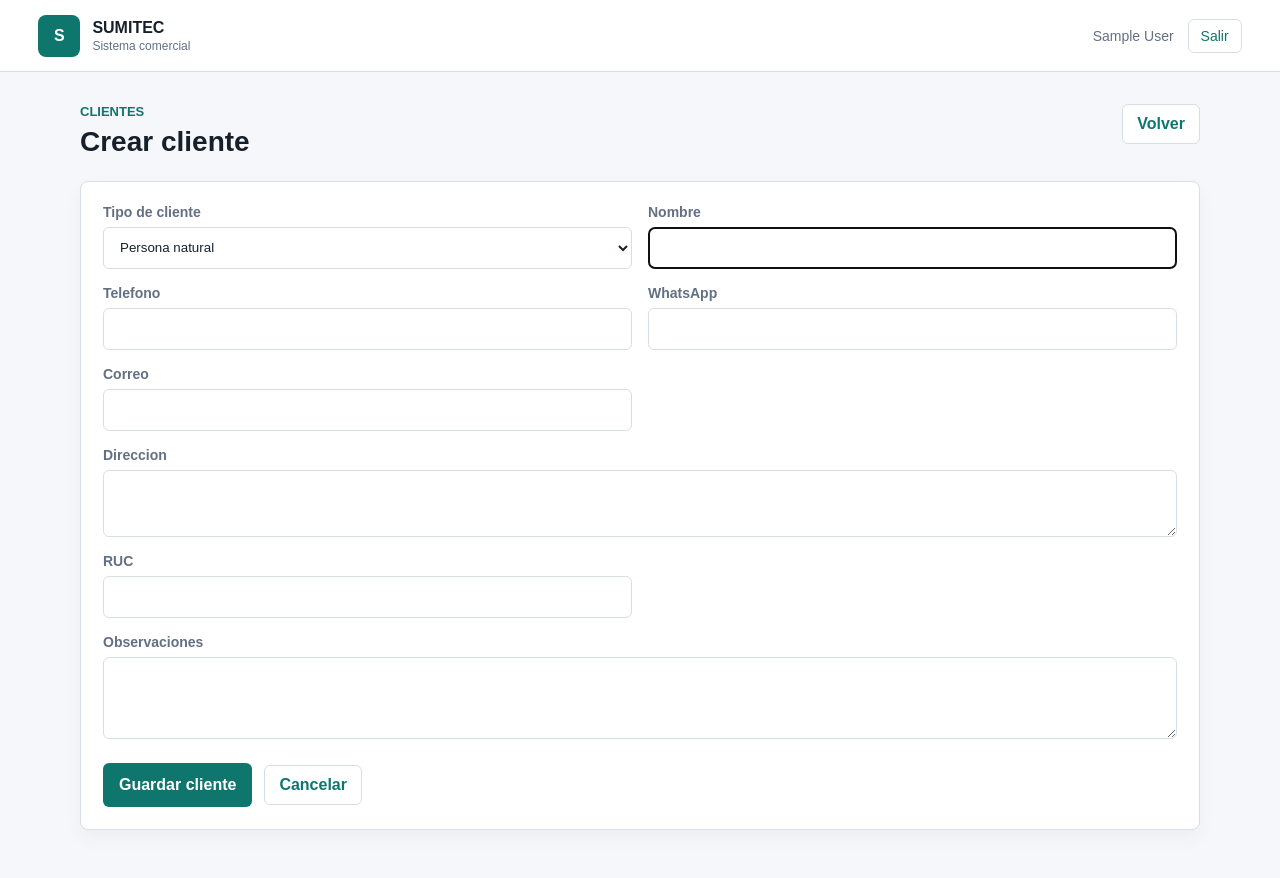
After one commit to lpalacios93/sumitec, a Django app: page /clientes/nuevo/ in a window 1280 px wide. The commit adds this page. Run offline with Django 5.2, Linux system fonts and the light colour scheme; the visitor is signed in with stand-in values (Sample User, id 1).

Commit message:
Implementar modulo de clientes

```diff
--- /dev/null
+++ b/customers/forms.py
@@ -0,0 +1,27 @@
+from django import forms
+
+from .models import Customer
+
+
+class CustomerForm(forms.ModelForm):
+    class Meta:
+        model = Customer
+        fields = [
+            "customer_type",
+            "name",
+            "phone",
+            "whatsapp",
+            "email",
+            "address",
+            "ruc",
+            "notes",
+        ]
+        widgets = {
+            "customer_type": forms.Select(),
+            "name": forms.TextInput(attrs={"autofocus": True}),
+            "phone": forms.TextInput(),
+            "whatsapp": forms.TextInput(),
+            "email": forms.EmailInput(),
+            "address": forms.Textarea(attrs={"rows": 3}),
+            "notes": forms.Textarea(attrs={"rows": 4}),
+        }
--- a/customers/models.py
+++ b/customers/models.py
@@ -1,4 +1,49 @@
+from django.conf import settings
 from django.db import models
 
 
-# Customer models will be implemented in the customers stage.
+class Customer(models.Model):
+    class CustomerType(models.TextChoices):
+        NATURAL = "natural", "Persona natural"
+        COMPANY = "company", "Empresa"
+        GOVERNMENT = "government", "Institucion"
+        OTHER = "other", "Otro"
+
+    customer_type = models.CharField(
+        "tipo de cliente",
+        max_length=20,
+        choices=CustomerType.choices,
+        default=CustomerType.NATURAL,
+    )
+    name = models.CharField("nombre", max_length=180)
+    phone = models.CharField("telefono", max_length=30, blank=True)
+    whatsapp = models.CharField("WhatsApp", max_length=30, blank=True)
+    email = models.EmailField("correo", blank=True)
+    address = models.TextField("direccion", blank=True)
+    ruc = models.CharField("RUC", max_length=30, blank=True)
+    notes = models.TextField("observaciones", blank=True)
+    created_by = models.ForeignKey(
+        settings.AUTH_USER_MODEL,
+        on_delete=models.SET_NULL,
+        null=True,
+        blank=True,
+        related_name="customers_created",
+        verbose_name="creado por",
+    )
+    created_at = models.DateTimeField("creado el", auto_now_add=True)
+    updated_at = models.DateTimeField("actualizado el", auto_now=True)
+
+    class Meta:
+        ordering = ["name"]
+        verbose_name = "cliente"
+        verbose_name_plural = "clientes"
+        indexes = [
+            models.Index(fields=["name"]),
+            models.Index(fields=["phone"]),
+            models.Index(fields=["whatsapp"]),
+            models.Index(fields=["email"]),
+            models.Index(fields=["ruc"]),
+        ]
+
+    def __str__(self):
+        return self.name
--- /dev/null
+++ b/customers/urls.py
@@ -0,0 +1,12 @@
+from django.urls import path
+
+from . import views
+
+
+app_name = "customers"
+
+urlpatterns = [
+    path("", views.CustomerListView.as_view(), name="list"),
+    path("nuevo/", views.CustomerCreateView.as_view(), name="create"),
+    path("<int:pk>/editar/", views.CustomerUpdateView.as_view(), name="update"),
+]
--- /dev/null
+++ b/customers/views.py
@@ -0,0 +1,96 @@
+from django.contrib import messages
+from django.contrib.auth.mixins import LoginRequiredMixin
+from django.db.models import Q
+from django.urls import reverse_lazy
+from django.views.generic import CreateView, ListView, UpdateView
+
+from .forms import CustomerForm
+from .models import Customer
+
+
+class CustomerListView(LoginRequiredMixin, ListView):
+    model = Customer
+    template_name = "customers/customer_list.html"
+    context_object_name = "customers"
+    paginate_by = 15
+
+    def get_queryset(self):
+        queryset = Customer.objects.select_related("created_by").order_by("name")
+        query = self.request.GET.get("q", "").strip()
+        if query:
+            queryset = queryset.filter(
+                Q(name__icontains=query)
+                | Q(phone__icontains=query)
+                | Q(whatsapp__icontains=query)
+                | Q(email__icontains=query)
+                | Q(ruc__icontains=query)
+            )
+        return queryset
+
+    def get_context_data(self, **kwargs):
+        context = super().get_context_data(**kwargs)
+        context["query"] = self.request.GET.get("q", "").strip()
+        return context
+
+
+class DuplicateWarningMixin:
+    def form_valid(self, form):
+        response = super().form_valid(form)
+        duplicate_messages = self.get_duplicate_messages(self.object)
+        for warning in duplicate_messages:
+            messages.warning(self.request, warning)
+        return response
+
+    def get_duplicate_messages(self, customer):
+        checks = [
+            ("RUC", customer.ruc),
+            ("telefono", customer.phone),
+            ("WhatsApp", customer.whatsapp),
+            ("correo", customer.email),
+        ]
+        warnings = []
+        for label, value in checks:
+            if not value:
+                continue
+            exists = (
+                Customer.objects.exclude(pk=customer.pk)
+                .filter(**{f"{self.get_lookup_field(label)}__iexact": value})
+                .exists()
+            )
+            if exists:
+                warnings.append(
+                    f"Advertencia: ya existe otro cliente con el mismo {label}."
+                )
+        return warnings
+
+    @staticmethod
+    def get_lookup_field(label):
+        return {
+            "RUC": "ruc",
+            "telefono": "phone",
+            "WhatsApp": "whatsapp",
+            "correo": "email",
+        }[label]
+
+
+class CustomerCreateView(LoginRequiredMixin, DuplicateWarningMixin, CreateView):
+    model = Customer
+    form_class = CustomerForm
+    template_name = "customers/customer_form.html"
+    success_url = reverse_lazy("customers:list")
+
+    def form_valid(self, form):
+        form.instance.created_by = self.request.user
+        messages.success(self.request, "Cliente creado correctamente.")
+        return super().form_valid(form)
+
+
+class CustomerUpdateView(LoginRequiredMixin, DuplicateWarningMixin, UpdateView):
+    model = Customer
+    form_class = CustomerForm
+    template_name = "customers/customer_form.html"
+    success_url = reverse_lazy("customers:list")
+
+    def form_valid(self, form):
+        messages.success(self.request, "Cliente actualizado correctamente.")
+        return super().form_valid(form)
--- a/static/css/app.css
+++ b/static/css/app.css
@@ -200,6 +200,180 @@ input {
     margin-bottom: 24px;
 }
 
+.page-heading {
+    display: flex;
+    align-items: flex-start;
+    justify-content: space-between;
+    gap: 18px;
+    margin-bottom: 22px;
+}
+
+.page-heading p {
+    margin: 0 0 6px;
+    color: var(--primary);
+    font-size: 13px;
+    font-weight: 700;
+    text-transform: uppercase;
+}
+
+.page-heading h1 {
+    margin: 0;
+    font-size: 28px;
+    line-height: 1.2;
+}
+
+.primary-link-button,
+.secondary-link-button,
+.search-form button {
+    display: inline-flex;
+    align-items: center;
+    justify-content: center;
+    min-height: 40px;
+    padding: 9px 14px;
+    border-radius: 6px;
+    font-weight: 700;
+}
+
+.primary-link-button {
+    color: #fff;
+    background: var(--primary);
+}
+
+.secondary-link-button {
+    color: var(--primary);
+    background: #fff;
+    border: 1px solid var(--line);
+}
+
+.toolbar,
+.table-panel,
+.form-panel {
+    background: var(--surface);
+    border: 1px solid var(--line);
+    border-radius: 8px;
+    box-shadow: 0 8px 20px rgba(20, 33, 61, 0.04);
+}
+
+.toolbar {
+    padding: 16px;
+    margin-bottom: 16px;
+}
+
+.search-form {
+    display: flex;
+    align-items: center;
+    gap: 10px;
+}
+
+.search-form input {
+    flex: 1;
+    min-width: 180px;
+    min-height: 40px;
+    padding: 9px 12px;
+    border: 1px solid var(--line);
+    border-radius: 6px;
+}
+
+.search-form button {
+    color: #fff;
+    background: var(--primary);
+    border: 0;
+    cursor: pointer;
+}
+
+.table-panel {
+    overflow: hidden;
+}
+
+.table-scroll {
+    overflow-x: auto;
+}
+
+.data-table {
+    width: 100%;
+    min-width: 780px;
+    border-collapse: collapse;
+}
+
+.data-table th,
+.data-table td {
+    padding: 13px 14px;
+    border-bottom: 1px solid var(--line);
+    text-align: left;
+    vertical-align: middle;
+}
+
+.data-table th {
+    color: var(--muted);
+    background: var(--surface-muted);
+    font-size: 13px;
+    text-transform: uppercase;
+}
+
+.data-table td small {
+    display: block;
+    margin-top: 4px;
+    color: var(--muted);
+}
+
+.empty-state {
+    color: var(--muted);
+    text-align: center;
+}
+
+.pagination {
+    display: flex;
+    justify-content: flex-end;
+    gap: 12px;
+    padding: 14px;
+    color: var(--muted);
+}
+
+.form-panel {
+    padding: 22px;
+}
+
+.form-grid {
+    display: grid;
+    grid-template-columns: repeat(2, minmax(0, 1fr));
+    gap: 16px;
+}
+
+.form-grid label {
+    display: grid;
+    gap: 7px;
+    color: var(--muted);
+    font-size: 14px;
+    font-weight: 700;
+}
+
+.form-grid input,
+.form-grid select,
+.form-grid textarea {
+    width: 100%;
+    min-height: 42px;
+    padding: 10px 12px;
+    color: var(--text);
+    background: #fff;
+    border: 1px solid var(--line);
+    border-radius: 6px;
+}
+
+.form-grid textarea {
+    resize: vertical;
+}
+
+.span-2 {
+    grid-column: span 2;
+}
+
+.form-actions {
+    display: flex;
+    align-items: center;
+    gap: 12px;
+    margin-top: 8px;
+}
+
 .role-pill {
     padding: 8px 12px;
     color: var(--primary-dark);
@@ -243,9 +417,24 @@ input {
 
 @media (max-width: 640px) {
     .app-header,
-    .dashboard-heading {
+    .dashboard-heading,
+    .page-heading {
         align-items: stretch;
         flex-direction: column;
+    }
+
+    .search-form,
+    .form-actions {
+        align-items: stretch;
+        flex-direction: column;
+    }
+
+    .form-grid {
+        grid-template-columns: 1fr;
+    }
+
+    .span-2 {
+        grid-column: span 1;
     }
 
     .top-nav {
--- a/sumitec/urls.py
+++ b/sumitec/urls.py
@@ -6,6 +6,7 @@ from django.urls import include, path
 
 urlpatterns = [
     path("admin/", admin.site.urls),
+    path("clientes/", include("customers.urls")),
     path("", include("accounts.urls")),
 ]
 
--- a/templates/accounts/dashboard.html
+++ b/templates/accounts/dashboard.html
@@ -22,7 +22,7 @@
     <article class="module-card">
         <h2>Clientes</h2>
         <p>Registrar clientes y consultar su historial comercial.</p>
-        <a href="#" aria-disabled="true">Pendiente</a>
+        <a href="{% url 'customers:list' %}">Abrir clientes</a>
     </article>
     <article class="module-card">
         <h2>Productos</h2>
--- /dev/null
+++ b/templates/customers/customer_form.html
@@ -0,0 +1,32 @@
+{% extends "base.html" %}
+
+{% block title %}{% if object %}Editar cliente{% else %}Crear cliente{% endif %} | SUMITEC{% endblock %}
+
+{% block content %}
+<section class="page-heading">
+    <div>
+        <p>Clientes</p>
+        <h1>{% if object %}Editar cliente{% else %}Crear cliente{% endif %}</h1>
+    </div>
+    <a class="secondary-link-button" href="{% url 'customers:list' %}">Volver</a>
+</section>
+
+<section class="form-panel">
+    <form method="post" class="form-grid" novalidate>
+        {% csrf_token %}
+        {% for field in form %}
+            <label class="{% if field.name == 'address' or field.name == 'notes' %}span-2{% endif %}">
+                {{ field.label }}
+                {{ field }}
+                {% if field.help_text %}<small>{{ field.help_text }}</small>{% endif %}
+                {{ field.errors }}
+            </label>
+        {% endfor %}
+
+        <div class="form-actions span-2">
+            <button type="submit" class="primary-button">Guardar cliente</button>
+            <a class="secondary-link-button" href="{% url 'customers:list' %}">Cancelar</a>
+        </div>
+    </form>
+</section>
+{% endblock %}
```
Also changed, not shown: customers/admin.py (added, +11 -0 lines), templates/customers/customer_list.html (added, +75 -0 lines), customers/migrations/0001_initial.py (added), customers/migrations/__init__.py (added).
